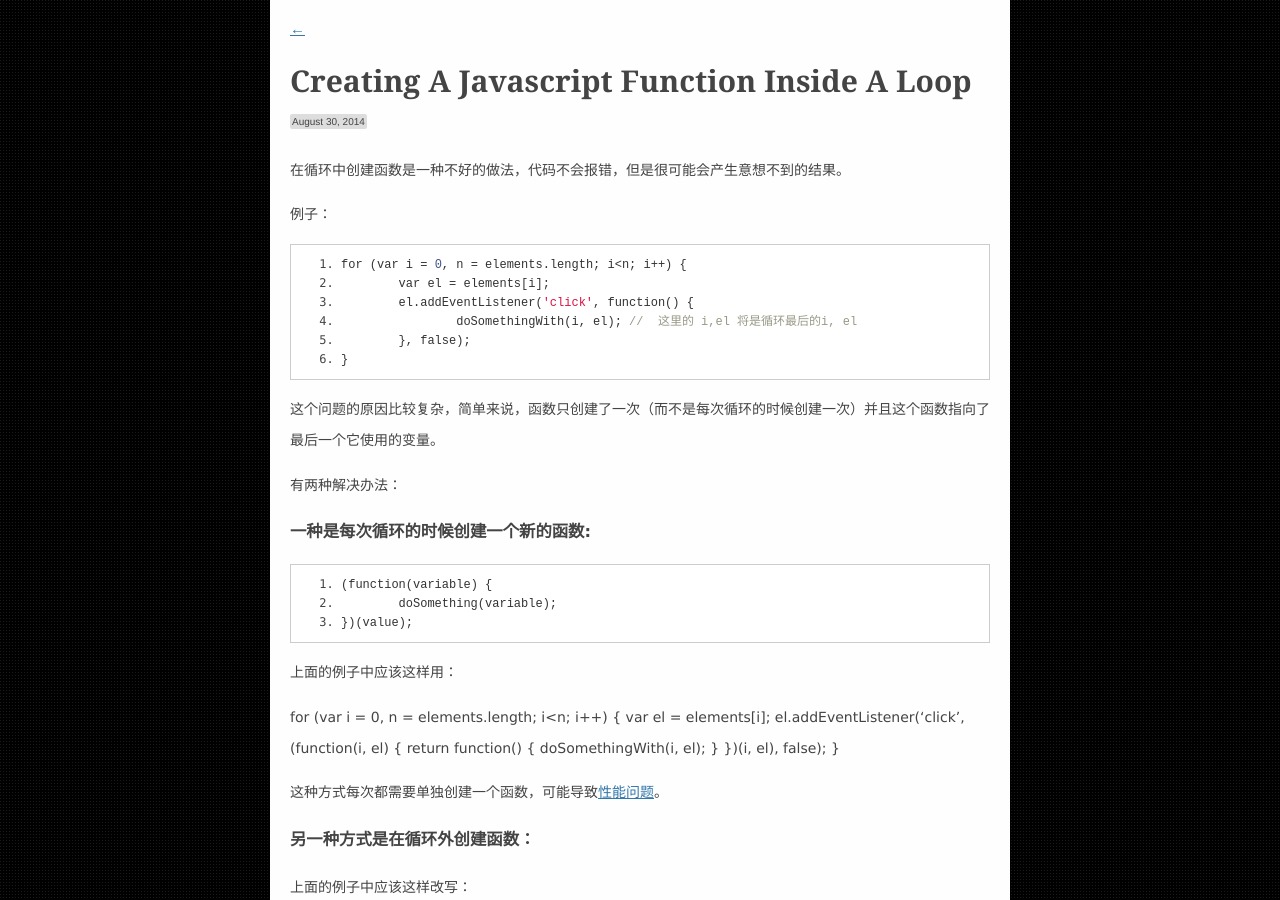
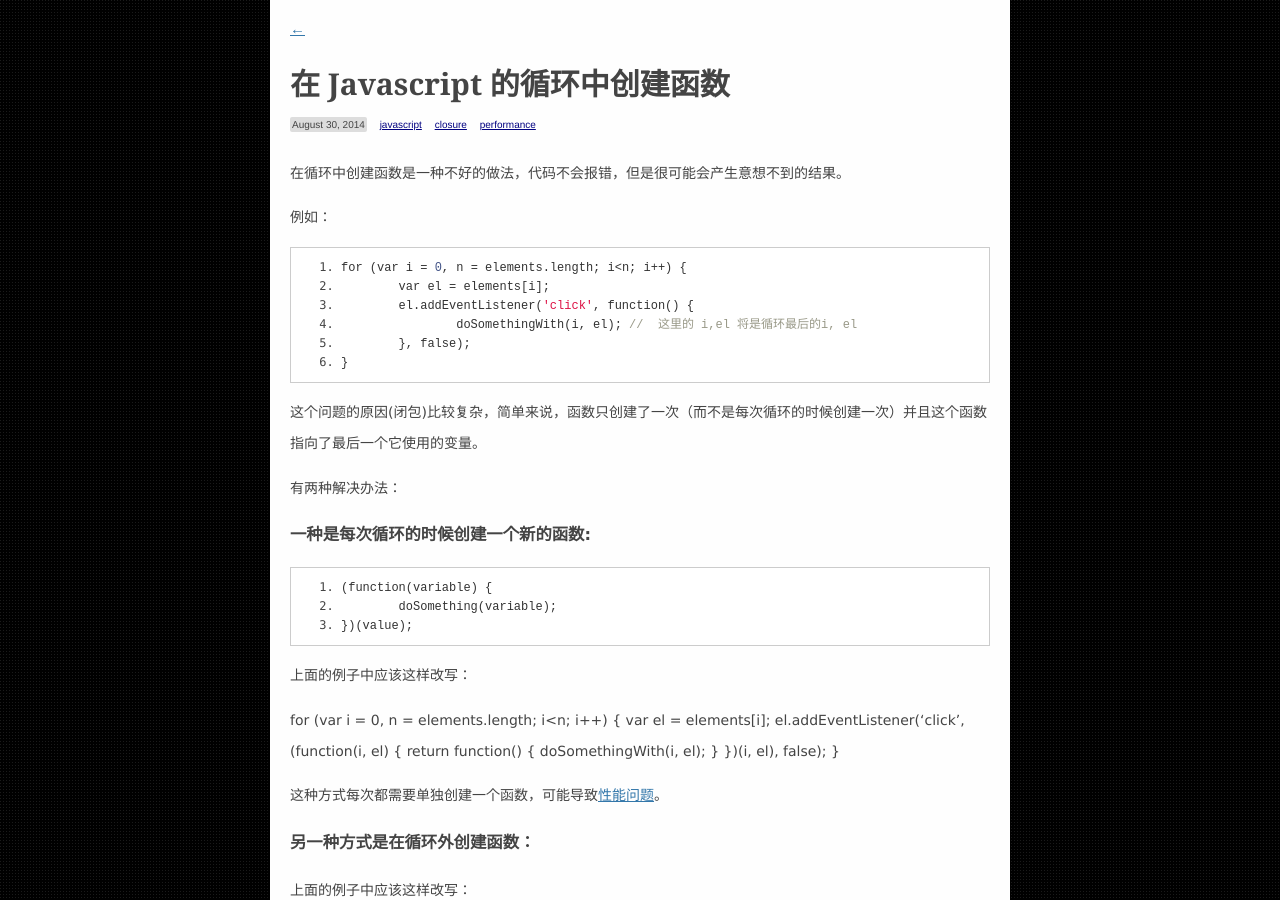
Before and after one commit to osrpt/osrpt.github.com, a Jekyll site: the page built from _posts/2014-08-30-createing-javascript-function-inside-a-loop.md, in a window 1280 px wide and 900 px high. Built offline with Jekyll 4.4.1, drawn with Linux system fonts in a browser that asks for light colours; nearby versions of some CDN libraries; Markdown is read by kramdown in place of the engine named in the settings; comment, search, counter and statistics services are not loaded; some of the changed text lies outside the part shown.

Commit message:
add tags and reformat

```diff
--- a/_posts/2014-08-30-createing-javascript-function-inside-a-loop.md
+++ b/_posts/2014-08-30-createing-javascript-function-inside-a-loop.md
@@ -1,11 +1,15 @@
 ---
 layout: post
-title: Creating A Javascript Function Inside A Loop
+title: 在 Javascript 的循环中创建函数
+tags:
+- javascript
+- closure
+- performance
 ---
 
 在循环中创建函数是一种不好的做法，代码不会报错，但是很可能会产生意想不到的结果。
 
-例子：
+例如：
 
 	for (var i = 0, n = elements.length; i<n; i++) {
 		var el = elements[i];
@@ -14,7 +18,7 @@ title: Creating A Javascript Function Inside A Loop
 		}, false);
 	}
 
-这个问题的原因比较复杂，简单来说，函数只创建了一次（而不是每次循环的时候创建一次）并且这个函数指向了最后一个它使用的变量。
+这个问题的原因(闭包)比较复杂，简单来说，函数只创建了一次（而不是每次循环的时候创建一次）并且这个函数指向了最后一个它使用的变量。
 
 有两种解决办法：
 
@@ -24,7 +28,7 @@ title: Creating A Javascript Function Inside A Loop
 		doSomething(variable);
 	})(value);
 
-上面的例子中应该这样用：
+上面的例子中应该这样改写：
 
 for (var i = 0, n = elements.length; i<n; i++) {
 	var el = elements[i];
@@ -83,8 +89,6 @@ for (var i = 0, n = elements.length; i<n; i++) {
 
 ####使用闭包模拟私有方法
 
-
-
 ###参考：
 1. <http://blog.jbrantly.com/2010/04/creating-javascript-function-inside.html>
 2. <https://developer.mozilla.org/en/Core_JavaScript_1.5_Guide/Working_with_Closures>
```
Also changed, not shown: other parts of _posts/2014-08-30-createing-javascript-function-inside-a-loop.md (+3 -1 lines).
